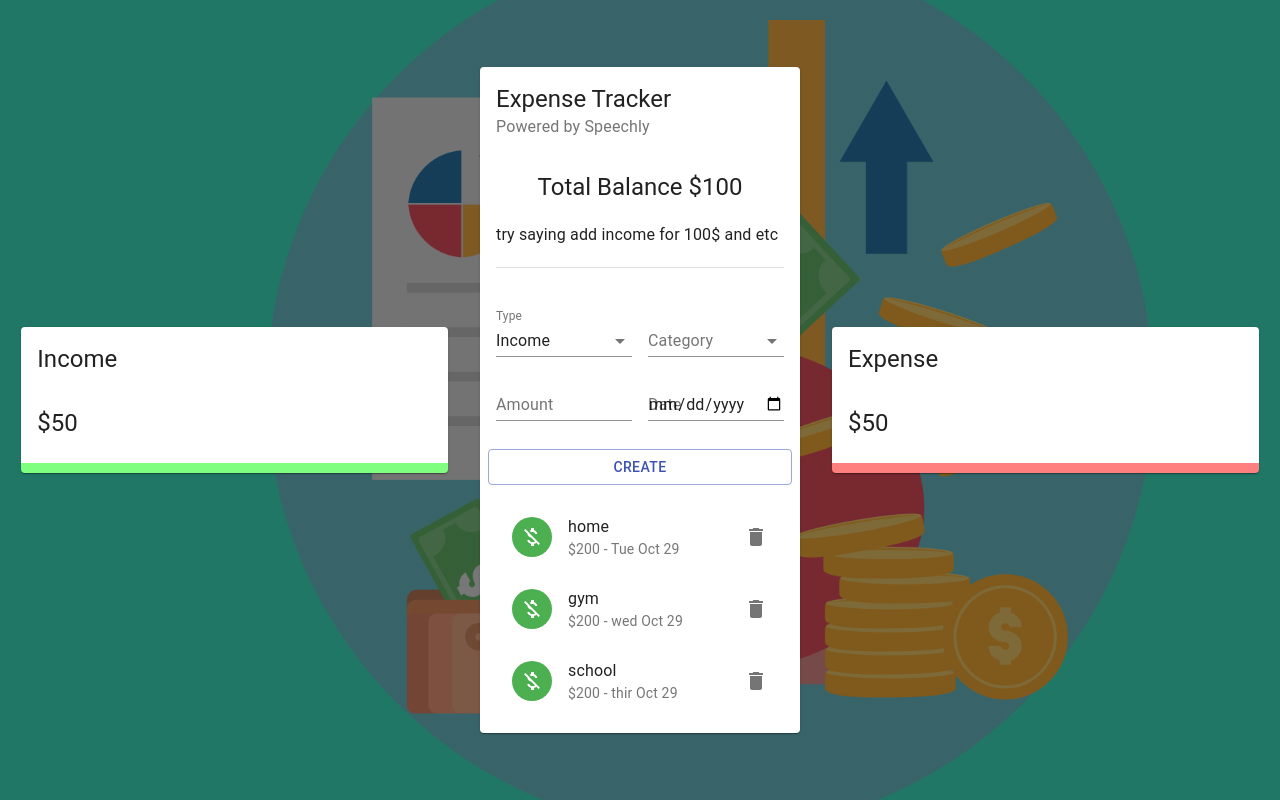
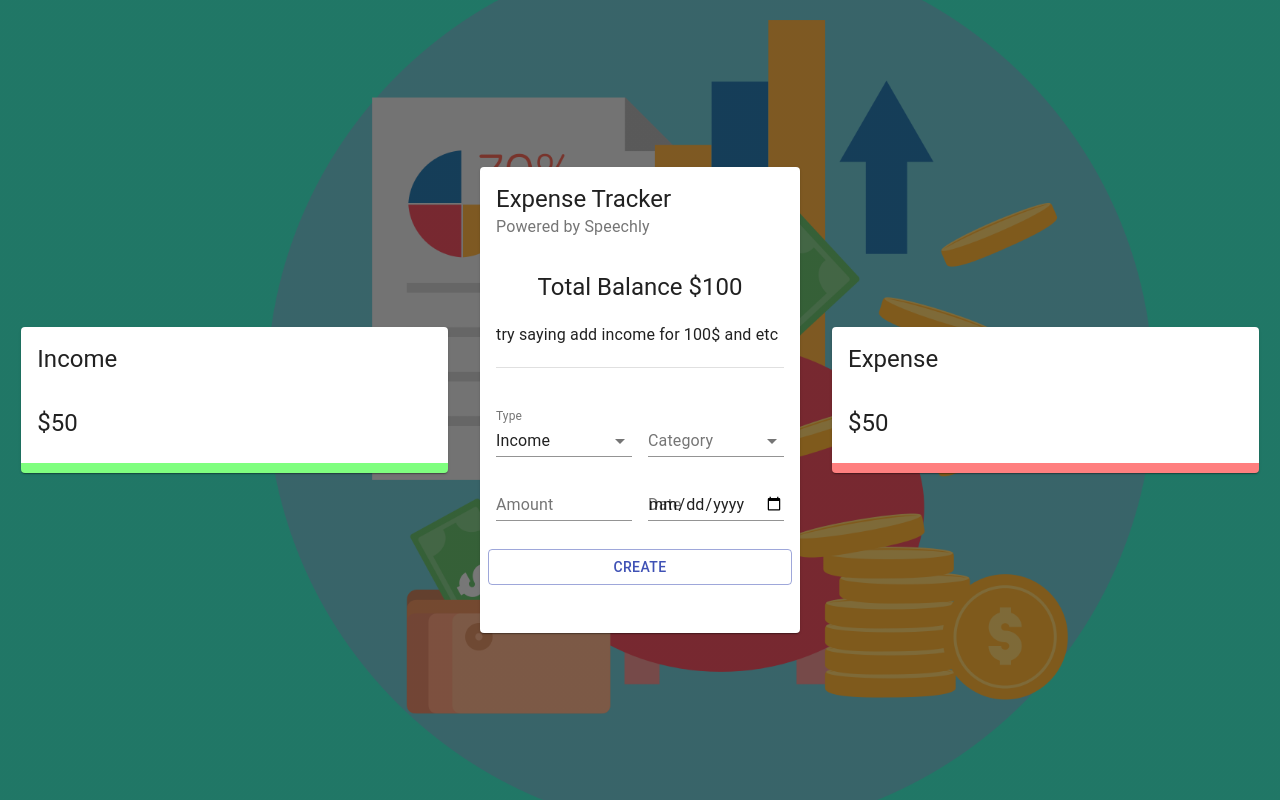
Before and after one commit to Ritiksharmaji/expensive_with_voice, a React (Create React App) app: page / in a window 1280 px wide. Built offline with nearby package versions, Linux system fonts and the light colour scheme.

Commit message:
adding the single trancation in state means in UI

```diff
--- a/src/components/Main/List/List.jsx
+++ b/src/components/Main/List/List.jsx
@@ -9,15 +9,15 @@ function List() {
 
   const globalState = useContext(ExpenseTrackerContext);
   console.log(globalState)
-  const {  deleteTransaction } = useContext(ExpenseTrackerContext);
+  const { transactions, deleteTransaction } = useContext(ExpenseTrackerContext);
 
-  const transactions = [
-    { id:1,type:'Income',category:'home',amount:200,date: 'Tue Oct 29',},
-    { id:2,type:'Income',category:'gym',amount:200,date: 'wed Oct 29',},
-    { id:3,type:'Income',category:'school',amount:200,date: 'thir Oct 29',},
-    { id:4,type:'Income',category:'play',amount:200,date: 'fri Oct 29',},
-    { id:5,type:'Income',category:'eat',amount:200,date: 'sat Oct 29',}
-  ] ;
+  // const transactions = [
+  //   { id:1,type:'Income',category:'home',amount:200,date: 'Tue Oct 29',},
+  //   { id:2,type:'Income',category:'gym',amount:200,date: 'wed Oct 29',},
+  //   { id:3,type:'Income',category:'school',amount:200,date: 'thir Oct 29',},
+  //   { id:4,type:'Income',category:'play',amount:200,date: 'fri Oct 29',},
+  //   { id:5,type:'Income',category:'eat',amount:200,date: 'sat Oct 29',}
+  // ] ;
   return(
     <div>
 
--- a/src/context/context.js
+++ b/src/context/context.js
@@ -29,7 +29,6 @@ export const Provider = ({ children }) => {
     <ExpenseTrackerContext.Provider value={{
     //  appName:"Expenssive Tracker"
     transactions,
-    balance,
     deleteTransaction,
     addTransaction,
 
```
Also changed, not shown: image-6.png (added), 1 other file (tests, documents, lock files or other folders).
